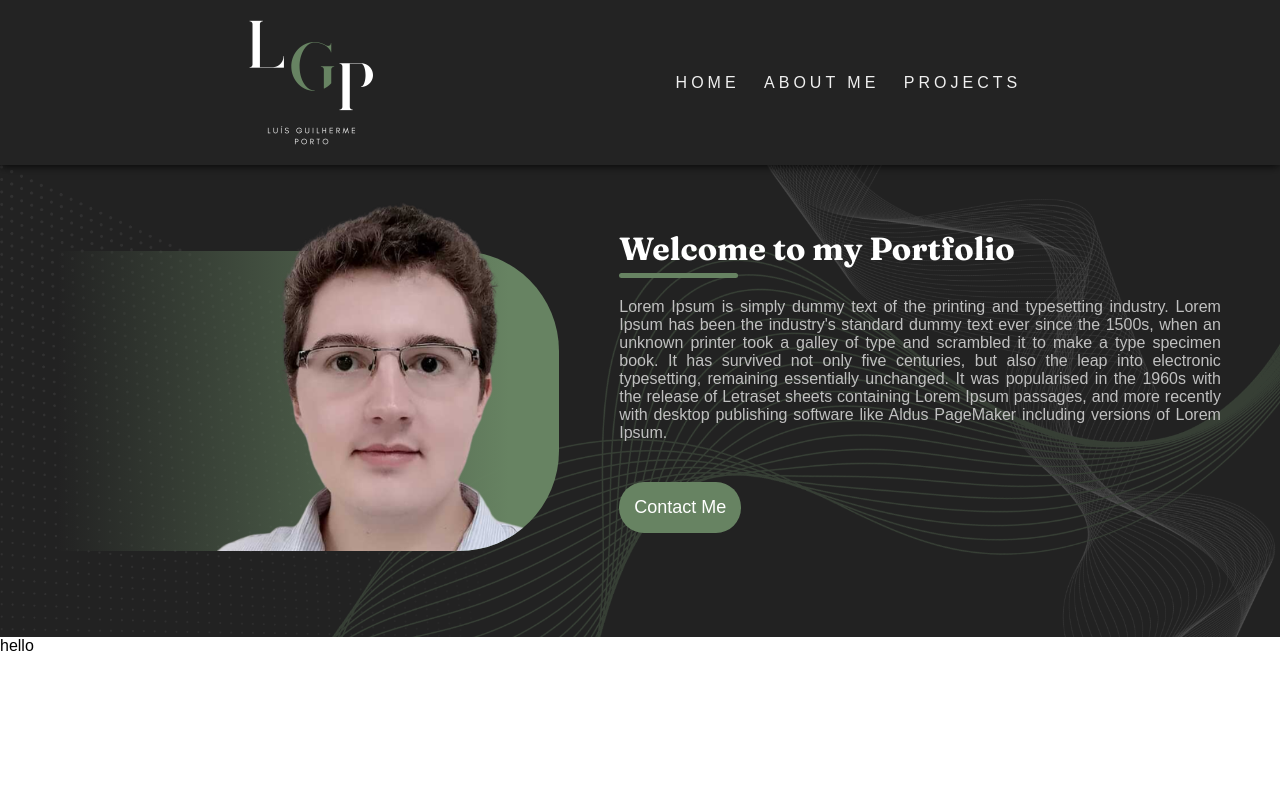
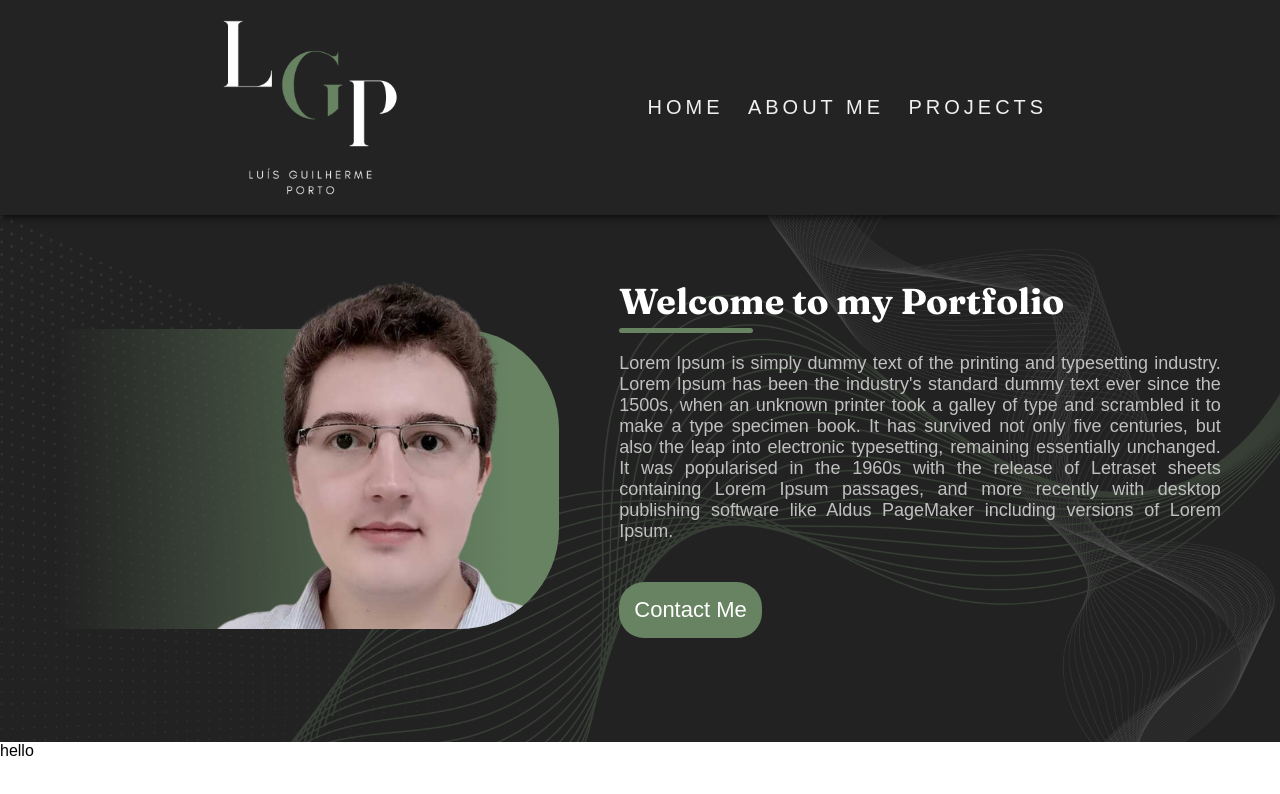
Before and after one commit to LuisGPorto1995/html-portfolio, a plain HTML site: page index.html in a window 1280 px wide. Drawn offline with Linux system fonts and the light colour scheme; a web font is replaced by a local one.

Commit message:
modified:   style.css

```diff
--- a/style.css
+++ b/style.css
@@ -27,8 +27,8 @@
 
 .logo {
     display: inline-block;
-    width: 125px;
-    height: 125px;
+    width: 175px;
+    height: 175px;
     margin-right: 50px;
 }
 
@@ -49,6 +49,7 @@
 
 .links a {
     font-weight: 400;
+    font-size: 20px;
     letter-spacing: 4px;
     text-decoration: none;
     display: inline-block;
@@ -127,6 +128,7 @@
 
 .welcome-text-header {
     font-family: 'Fraunces';
+    font-size: 36px;
     color: white;
     position: relative;
     display: inline-block;
@@ -150,6 +152,7 @@
 }
 
 .welcome-text-paragraph {
+    font-size: 18px;
     color: #c0c0c0;
     text-align: justify;
 }
@@ -158,7 +161,7 @@
 .contact-btn button {
     margin: 40px 0px;
     padding: 15px;
-    font-size: 18px;
+    font-size: 22px;
     font-weight: 500;
     cursor: pointer;
     color: #FFFFFF;
@@ -182,7 +185,7 @@
 
 /****** ESTILO DO CORPO ******/
 
-@media only screen and (max-width: 768px) {
+@media only screen and (max-width: 1024px) {
 
     .header-description {
         padding: 40px 5%;
```
